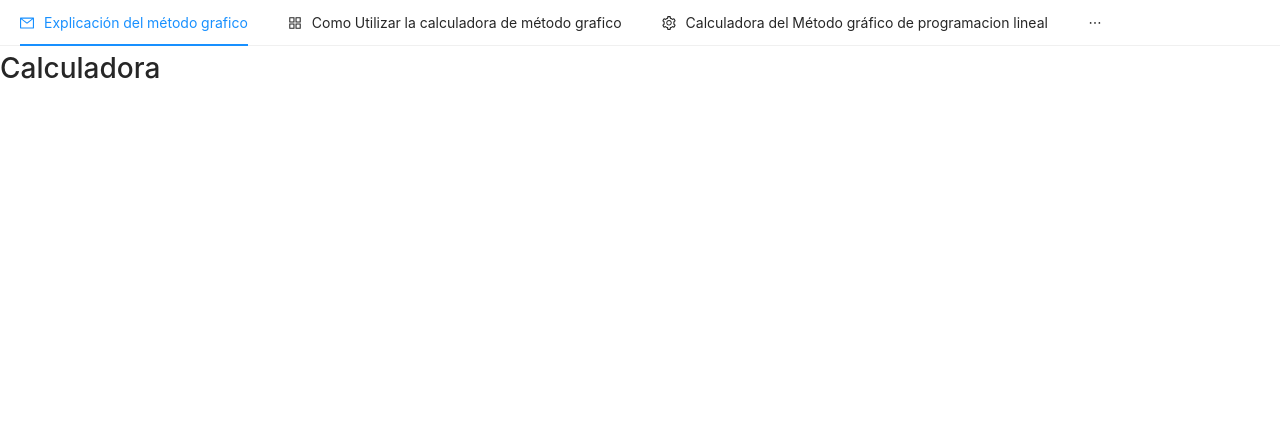
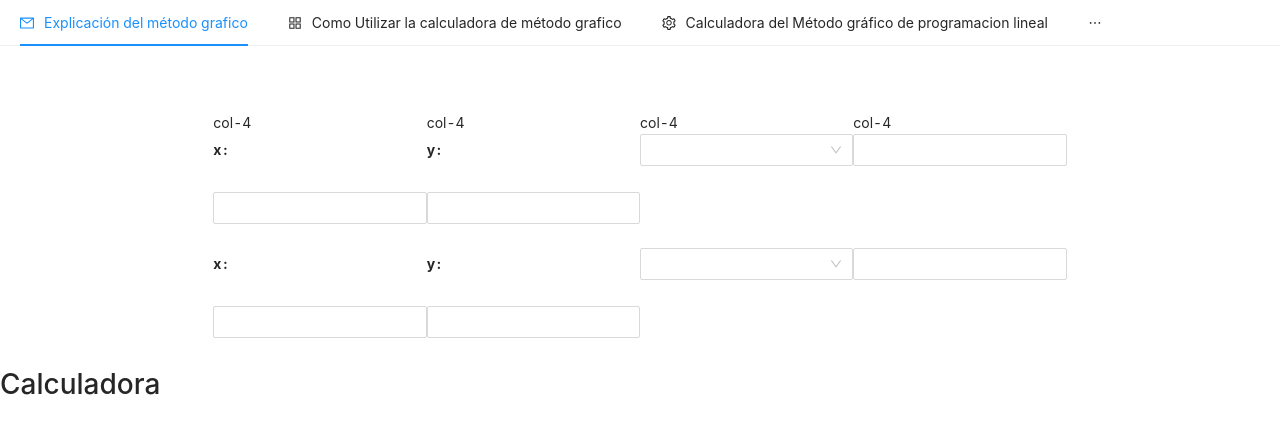
Before and after one commit to JpMurcia/software_educativo, a React (Create React App) app: page /Calculadora in a window 1280 px wide. Shown: the top 434 px of the page. Built offline with nearby package versions, Linux system fonts and the light colour scheme.

Commit message:
actualizado

```diff
--- a/src/page/Calculadora.js
+++ b/src/page/Calculadora.js
@@ -8,12 +8,79 @@ import { CreateTodoButton } from './CreateTodoButton';
 // import { Modal } from './Modal';
 import { TodoForm } from './TodoForm';
 // import React from 'react';
-import { Table, Button, Modal, Input, Form, Select,message } from "antd";
+import { Table, Button, Modal, Input, Form, Select, message, Row, Divider, Col } from "antd";
 
 const { Option } = Select;
 const { Item } = Form;
 
+const layout = {
+    labelCol: {
+        span: 8
+    },
+    wrapperCol: {
+        span: 16
+    }
+};
+const InitialSimboloRestricciones = [
+    {
+        "id": 1,
+        "nameSimbolo": "<",
+        "o_state": 1
+    },
+    {
+        "id": 2,
+        "nameSimbolo": "<=",
+        "o_state": 1
+    }
+    ,
+    {
+        "id": 3,
+        "nameSimbolo": "=",
+        "o_state": 1
+    }
+    ,
+    {
+        "id": 4,
+        "nameSimbolo": ">=",
+        "o_state": 1
+    },
+    {
+        "id": 5,
+        "nameSimbolo": ">",
+        "o_state": 1
+    }
+];
+
 const Calculadora = () => {
+
+
+    const handleChange = e => {
+        const { name, value } = e.target;
+        setFormData({
+            ...fromData,
+            [name]: value
+        });
+        // console.log(fromData);
+    }
+    const [fromData, setFormData] = useState({});
+    const [Simbolo, setSimbolo] = useState(InitialSimboloRestricciones);
+
+
+
+    const handleChangeSelectTypeWeight = (data) => {
+        console.log('selected', { data });
+        console.log('selected key', data.key);
+        console.log('selected value', data.value);
+
+        setFormData({
+            ...fromData,
+            type_weight: data.key,
+            name_type: data.value,
+
+        })
+
+
+    };
 
     const {
         error,
@@ -27,10 +94,10 @@ const Calculadora = () => {
 
     return (
 
-        <>
-            <React.Fragment>
+        < >
+            {/* <React.Fragment> */}
 
-                {/* <TodoList>
+            {/* <TodoList>
                     {error && <p>Desespérate, hubo un error...</p>}
                     {loading && <p>Estamos cargando, no desesperes...</p>}
                     {searchedTodos.map(todo => (
@@ -49,18 +116,114 @@ const Calculadora = () => {
                         <TodoForm />
                     </Modal>
                 )} */}
-                {/* <CreateTodoButton
+            {/* <CreateTodoButton
                     setOpenModal={setOpenModal}
                 /> */}
 
-                <div  >
+            <div justify="center" >
+                {/* <Form
+                    //  {...layout}
+                    justify="center"
+                    > */}
+                {/* <Divider orientation="left">sub-element align center</Divider> */}
+                <br />
+                <br />
+                <br />
+                <Row justify="center">
+                    <Col span={4}>col-4
+                        <Item label="x" >
+                            <Input name='x' onChange={handleChange} />
+                        </Item>
 
-                    <h1>Calculadora</h1>
-                </div>
+                    </Col>
+                    <Col span={4}>col-4
+
+                        <Item label="   y">
+                            <Input name='y' onChange={handleChange} />
+                        </Item>
+                    </Col>
+                    <Col span={4}>col-4
+                        <Item  >
+                            <Select
+                                showSearch
+                                labelInValue
+                                name="o_id"
+
+                                value={fromData && fromData.name_type}
+                                style={{
+                                    width: '100%',
+                                }}
+                                onChange={handleChangeSelectTypeWeight}
+                            // onSearch={onSearch}
+                            >
+                                {
+                                    Simbolo.map(item => (
+                                        // <Option key={item.origin} value={item.nameSimbolo}> {item.nameSimbolo}</Option>
+                                        <Option key={item.id} value={item.nameSimbolo}> {item.nameSimbolo}</Option>
+                                    ))
+                                }
+                            </Select>
+                        </Item>
+                    </Col>
+                    <Col span={4}>col-4
+                        <Item label="">
+                            <Input name='restriccion' onChange={handleChange} />
+                        </Item>
+
+                    </Col>
+                </Row>
+
+                <Row justify="center">
+                    <Col span={4}>
+                        <Item label="x" >
+                            <Input name='x' onChange={handleChange} />
+                        </Item>
+
+                    </Col>
+                    <Col span={4}>
+                        <Item label="   y">
+                            <Input name='y' onChange={handleChange} />
+                        </Item>
+                    </Col>
+                    <Col span={4}>
+                        <Item  >
+                            <Select
+                                showSearch
+                                labelInValue
+                                name="o_id"
+
+                                value={fromData && fromData.name_type}
+                                style={{
+                                    width: '100%',
+                                }}
+                                onChange={handleChangeSelectTypeWeight}
+                            // onSearch={onSearch}
+                            >
+                                {
+                                    Simbolo.map(item => (
+                                        // <Option key={item.origin} value={item.nameSimbolo}> {item.nameSimbolo}</Option>
+                                        <Option key={item.id} value={item.nameSimbolo}> {item.nameSimbolo}</Option>
+                                    ))
+                                }
+                            </Select>
+                        </Item>
+                    </Col>
+                    <Col span={4}>
+                        <Item label="">
+                            <Input name='restriccion' onChange={handleChange} />
+                        </Item>
+
+                    </Col>
+                </Row>
+
+
+                {/* </Form> */}
+                <h1>Calculadora</h1>
+            </div>
 
 
 
-            </React.Fragment>
+            {/* </React.Fragment> */}
         </>
 
 
```
Also changed, not shown: src/page/MetodoGrafico.js (added, +40 -0 lines).
